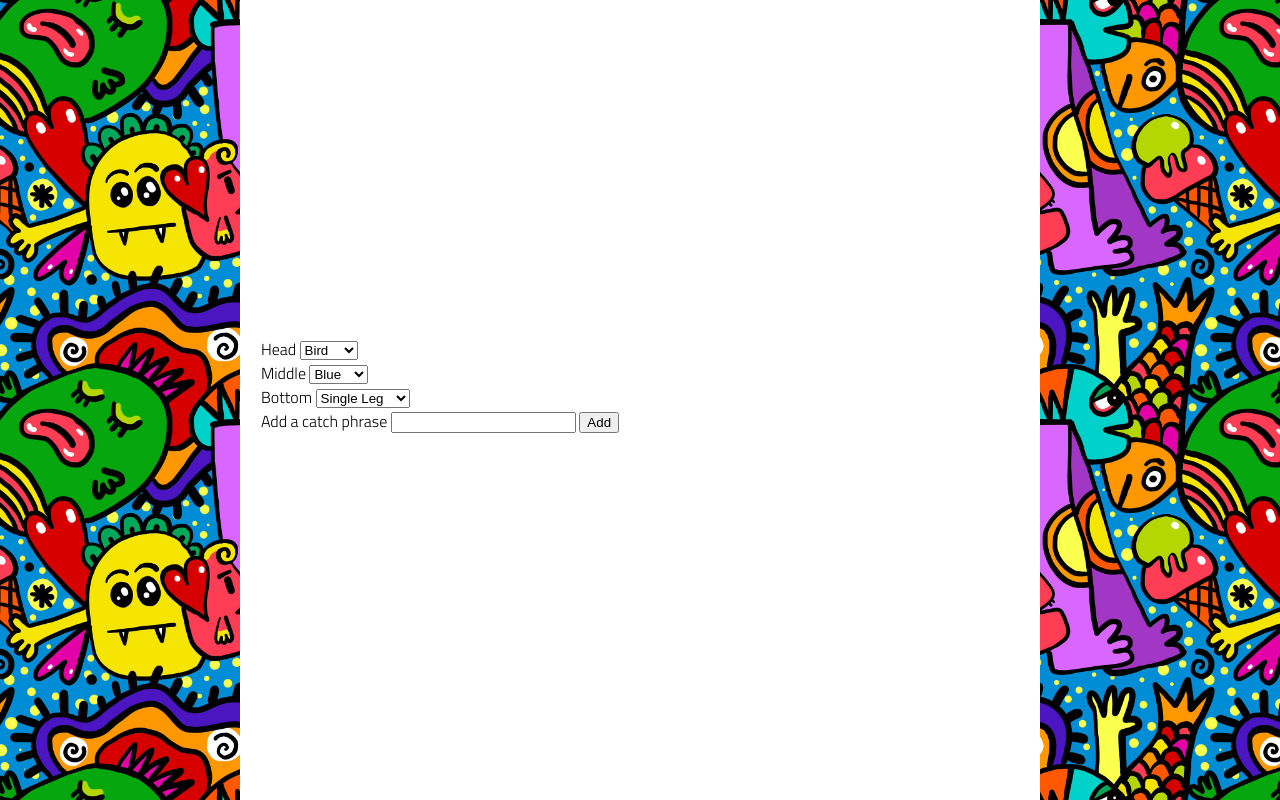
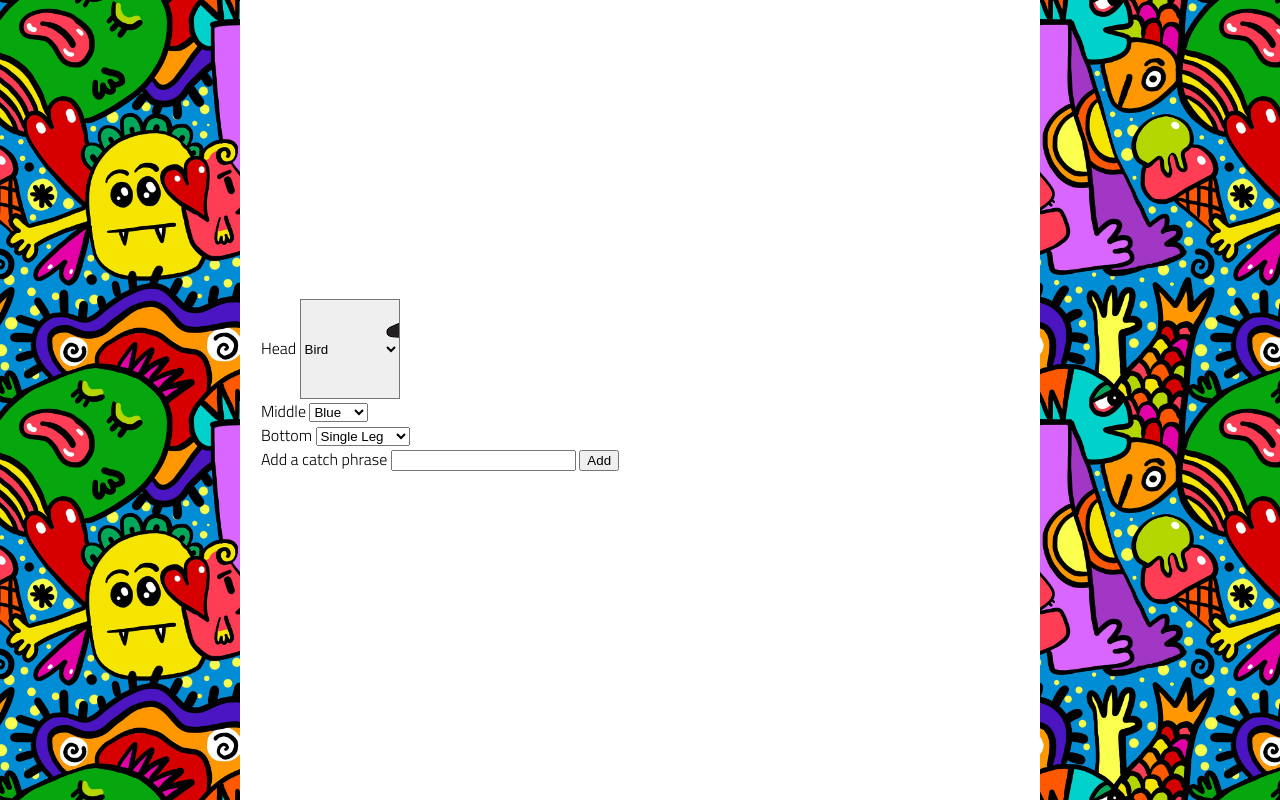
Before and after one commit to aaronEnyetu/characterDesign, a plain HTML site: page index.html in a window 1280 px wide. Drawn offline with Linux system fonts and the light colour scheme.

Commit message:
Getting the value of the head dropdown

```diff
--- a/app.js
+++ b/app.js
@@ -2,7 +2,17 @@
 const headDropdown = document.getElementById('head-dropdown');
 const middleDropdown = document.getElementById('middle-dropdown');
 const bottomDropdown = document.getElementById('bottom-dropdown');
+
 const headEl = document.getElementById('head');
+console.log(headEl);
+
+
+
+headDropdown.addEventListener('change', () => {
+    console.log('changing select', headDropdown.value);
+   // headDiv.style.backgroundImage = `url('./assets/${headEl.value}.png')`;
+    headEl.style.backgroundImage = `url('./assets/${headDropdown.value}-head.png')`;
+});
 const middleEl = document.getElementById('middle');
 const bottomEl = document.getElementById('bottom');
 const reportEl = document.getElementById('report');
--- a/styles/home.css
+++ b/styles/home.css
@@ -1 +1,6 @@
 /* add home page styles here */
+#head-dropdown {
+    height: 100px;
+    width: 100px;
+    background-image: url('../assets/bird-head.png');
+}
```
Also changed, not shown: index.html (+1 -0 lines).
